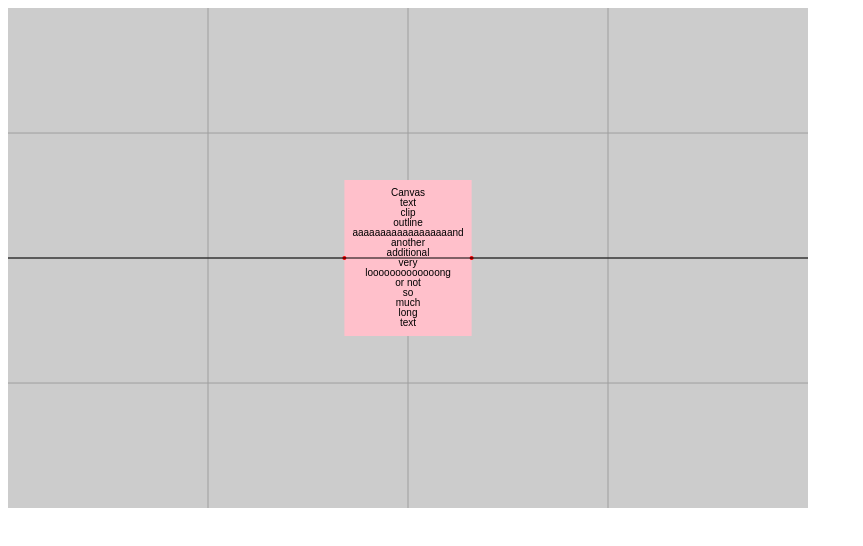
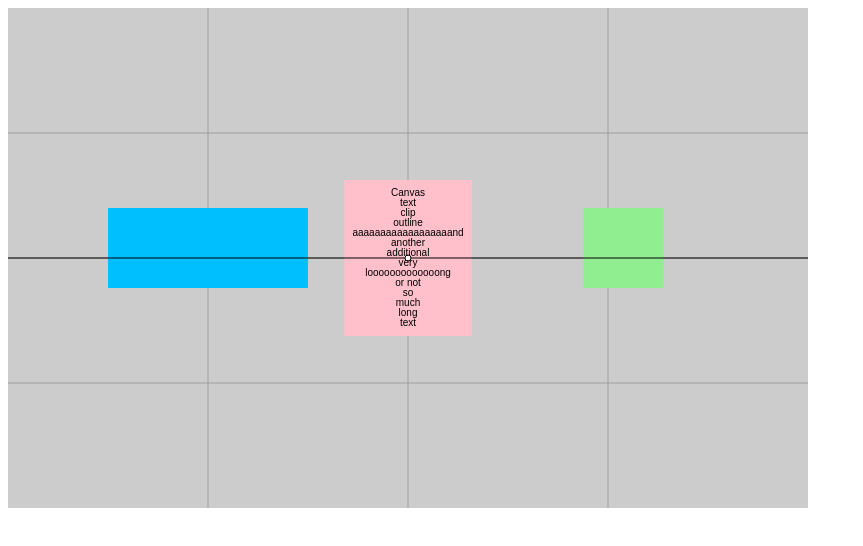
Before and after one commit to i-demidov-parc/canvas_text_clip_outline, a plain HTML site: page index.html in a window 1280 px wide. Shown: the whole page, without its empty margins (0-863 px from the left). Drawn offline with Linux system fonts and the light colour scheme.

Commit message:
Первая версия логики обтекания элементов.

```diff
--- a/index.html
+++ b/index.html
@@ -4,7 +4,7 @@
         <meta charset="utf-8">
         <title>Canvas text clip outline</title>
 
-        <script type="text/javascript" src="script2.js"></script>
+        <script type="text/javascript" src="script3.js"></script>
     </head>
     <body>
         <canvas width="800" height="500" id="canvas"></canvas>
--- /dev/null
+++ b/script3.js
@@ -0,0 +1,443 @@
+window.onload = function () {
+    var ctx = canvas.getContext('2d');
+    var dragging = false;
+    var canvasX = canvas.offsetLeft;
+    var canvasY = canvas.offsetTop;
+    var fontSize = parseInt(ctx.font.match(/\d+/), 10);
+    var lineHeight = fontSize * 1;
+    var text = 'Canvas text clip outline aaaaaaaaaaaaaaaaaand another additional very looooooooooooong or not so much long text';
+    var maxStringWidth = 30;
+    var padding = 8;
+    var textArr = text.split(' ');
+    var verticalHeight = 0;
+    var verticalHalfHeight;
+
+    for (var i = 0, current, next, str; i < textArr.length; i++) {
+        next = textArr[i + 1];
+
+        if (next) {
+            current = textArr[i];
+            str = current + ' ' + next;
+
+            if (ctx.measureText(str).width <= maxStringWidth) {
+                textArr[i] = str;
+                textArr.splice(i + 1, 1);
+                i--;
+            }
+        }
+    }
+
+    (function () {
+        for (var i = 0, imax = textArr.length; i < imax; i++) {
+            verticalHeight += lineHeight;
+        }
+    })();
+
+    verticalHalfHeight = verticalHeight / 2;
+
+    reset();
+
+    document.onmousedown = function (e) {
+        if (e.which === 1) {
+            dragging = true;
+            document.onmousemove(e);
+        } else if (e.which === 2) {
+            reset();
+
+            return false;
+        }
+    };
+
+    document.onmousemove = function (e) {
+        if (e.which === 1) {
+            if (dragging) {
+                draw(e.pageX - canvasX, e.pageY - canvasY);
+            }
+        }
+    };
+
+    document.onmouseup = function (e) {
+        if (e.which === 1) {
+            dragging = false;
+        }
+    };
+
+    function draw (px, py) {
+        var x1 = 0;
+        var y1 = canvas.height / 2;
+        var x2 = px === undefined ? canvas.width : px;
+        var y2 = py === undefined ? canvas.height / 2 : py;
+        var xc = x1 + (x2 - x1) / 2;
+        var yc = y1 + (y2 - y1) / 2;
+
+        var outlineRects = getOutlineRects(xc, yc);
+        var restrictedRects = getRestrictedRects();
+        var rectsOffset = setOutlineRectsOffset(outlineRects, restrictedRects);
+
+        xc += rectsOffset.x;
+        yc += rectsOffset.y;
+
+        var newCenter = setCenterOffset({ xc, yc, x1, y1, x2, y2 }, outlineRects);
+
+        xc = newCenter.x;
+        yc = newCenter.y;
+
+        drawBackgound();
+
+        drawRestrictedAreas(restrictedRects, outlineRects);
+
+        drawOutline(outlineRects, restrictedRects);
+
+        drawRectsIntersectionAreas(restrictedRects, outlineRects);
+
+        drawLine({ x1, y1, x2, y2 }, outlineRects);
+
+        drawTextPoint(xc, yc);
+
+        drawText(xc, yc);
+    }
+
+    function reset () {
+        draw();
+    }
+
+    function getOutlineRects (cx, cy) {
+        var textWidth;
+        var rects = [];
+        var currentRect, prevRect;
+
+        function checkOverPosition () {
+            var overPositionDiff = prevRect ? prevRect.y + prevRect.h - currentRect.y : 0;
+
+            if (overPositionDiff > 0) {
+                if (prevRect.w > currentRect.w) {
+                    currentRect.y += overPositionDiff;
+                    currentRect.h -= overPositionDiff;
+                } else {
+                    prevRect.h -= overPositionDiff;
+
+                    if (prevRect.h <= 0) {
+                        rects.pop();
+
+                        prevRect = rects[rects.length - 1];
+
+                        checkOverPosition();
+                    }
+                }
+            }
+        }
+
+        for (var i = 0, imax = textArr.length; i < imax; i++) {
+            textWidth = ctx.measureText(textArr[i]).width;
+
+            prevRect = currentRect;
+            currentRect = {};
+
+            currentRect.w = textWidth + padding * 2;
+            currentRect.h = lineHeight + padding * 2;
+            currentRect.x = cx - currentRect.w / 2;
+            currentRect.y = cy + lineHeight * i - padding - verticalHalfHeight;
+
+            checkOverPosition();
+
+            if (currentRect.h > 0) {
+                rects.push(currentRect);
+            }
+        }
+
+        var oneRect = {
+            y: rects[0].y,
+            h: rects[rects.length - 1].y - rects[0].y + rects[rects.length - 1].h
+        };
+
+        for (var j = 0, jmax = rects.length; j < jmax; j++) {
+            if (oneRect.x === undefined || rects[j].x < oneRect.x) {
+                oneRect.x = rects[j].x;
+                oneRect.w = rects[j].w;
+            }
+        }
+
+        return [oneRect];
+    }
+
+    function getRestrictedRects () {
+        return [{
+            x: 100,
+            y: 200,
+            w: 200,
+            h: 80,
+            c: 'deepskyblue'
+        }, {
+            x: 575,
+            y: 200,
+            w: 80,
+            h: 80,
+            c: 'lightgreen'
+        }/* , {
+            x: 250,
+            y: 80,
+            w: 150,
+            h: 80,
+            c: 'orange'
+        } */];
+    }
+
+    function drawRestrictedAreas (restrictedRects, outlineRects) {
+        var rRect;
+
+        ctx.beginPath();
+
+        for (var i = 0, imax = restrictedRects.length; i < imax; i++) {
+            rRect = restrictedRects[i];
+
+            ctx.fillStyle = (function () {
+                for (var i = 0, imax = outlineRects.length; i < imax; i++) {
+                    if (checkRectsIntersection(rRect, outlineRects[i])) {
+                        return true;
+                    }
+                }
+
+                return false;
+            })() ? 'red' : rRect.c;
+
+            ctx.fillRect(rRect.x, rRect.y, rRect.w, rRect.h);
+        }
+    }
+
+    function checkRectsIntersection (r1, r2) {
+        var onRight = r2.x > (r1.x + r1.w);
+        var onLeft = r1.x > (r2.x + r2.w);
+        var below = r2.y > (r1.y + r1.h);
+        var above = r1.y > (r2.y + r2.h);
+        var isIntersect = !(onRight || onLeft || below || above);
+
+        return isIntersect;
+    }
+
+    function drawRectsIntersectionAreas (restrictedRects, outlineRects) {
+        var rRect;
+        var oRect;
+        var iRect;
+
+        ctx.beginPath();
+
+        ctx.fillStyle = 'aqua';
+
+        for (var i = 0, imax = restrictedRects.length; i < imax; i++) {
+            rRect = restrictedRects[i];
+
+            for (var j = 0, jmax = outlineRects.length; j < jmax; j++) {
+                oRect = outlineRects[j];
+
+                iRect = getRectsIntersectionArea(rRect, oRect);
+
+                if (iRect) {
+                    ctx.fillRect(iRect.x, iRect.y, iRect.w, iRect.h);
+                }
+            }
+        }
+    }
+
+    function getRectsIntersectionArea (r1, r2) {
+        var x1 = Math.max(r1.x, r2.x);
+        var x2 = Math.min(r1.x + r1.w, r2.x + r2.w);
+        var y1 = Math.max(r1.y, r2.y);
+        var y2 = Math.min(r1.y + r1.h, r2.y + r2.h);
+
+        if (x2 >= x1 && y2 >= y1) {
+            return {
+                x: x1,
+                y: y1,
+                w: x2 - x1,
+                h: y2 - y1
+            };
+        }
+
+        return null;
+    }
+
+    function setOutlineRectsOffset (outlineRects, restrictedRects) {
+        var rRect;
+        var iRect;
+        var isPositiveOffset;
+        var oRect = {
+            y: outlineRects[0].y,
+            h: outlineRects[outlineRects.length - 1].y - outlineRects[0].y + outlineRects[outlineRects.length - 1].h
+        };
+        var result = {
+            x: 0,
+            y: 0
+        };
+        var isHorizontal, axisKey, sideKey;
+
+        for (var i = 0, imax = outlineRects.length; i < imax; i++) {
+            if (oRect.x === undefined || outlineRects[i].x < oRect.x) {
+                oRect.x = outlineRects[i].x;
+                oRect.w = outlineRects[i].w;
+            }
+        }
+
+        for (var j = 0, jmax = restrictedRects.length; j < jmax; j++) {
+            rRect = restrictedRects[j];
+
+            iRect = getRectsIntersectionArea(rRect, oRect);
+
+            if (iRect) {
+                isHorizontal = true; iRect.w < iRect.h;
+
+                if (isHorizontal) {
+                    axisKey = 'x';
+                    sideKey = 'w';
+                } else {
+                    axisKey = 'y';
+                    sideKey = 'h';
+                }
+
+                isPositiveOffset = (oRect[axisKey] + oRect[sideKey] / 2) > (rRect[axisKey] + rRect[sideKey] / 2);
+
+                if (isPositiveOffset) {
+                    result[axisKey] = iRect[sideKey] + rRect[axisKey] + rRect[sideKey] - iRect[axisKey] - iRect[sideKey];
+
+                    if ((rRect[axisKey] - oRect[axisKey]) > 0) {
+                        result[axisKey] += rRect[axisKey] - oRect[axisKey];
+                    }
+                } else {
+                    result[axisKey] = -iRect[sideKey] + rRect[axisKey] - iRect[axisKey];
+
+                    if ((oRect[axisKey] + oRect[sideKey] - rRect[axisKey] - rRect[sideKey]) > 0) {
+                        result[axisKey] -= oRect[axisKey] + oRect[sideKey] - rRect[axisKey] - rRect[sideKey];
+                    }
+                }
+
+                for (var k = 0, kmax = outlineRects.length; k < kmax; k++) {
+                    outlineRects[k][axisKey] += result[axisKey];
+                }
+
+                return result;
+            }
+        }
+
+        return result;
+    }
+
+    function setCenterOffset (points, outlineRects) {
+        var intersection = getLinesIntersection({
+            x: points.xc,
+            y: 0
+        }, {
+            x: points.xc,
+            y: canvas.height
+        }, {
+            x: points.x1,
+            y: points.y1
+        }, {
+            x: points.x2,
+            y: points.y2
+        });
+
+        if (intersection) {
+            var offset = {
+                x: intersection.x - points.xc,
+                y: intersection.y - points.yc,
+            };
+
+            for (var i = 0, imax = outlineRects.length; i < imax; i++) {
+                outlineRects[i].x += offset.x;
+                outlineRects[i].y += offset.y;
+            }
+
+            ctx.fillStyle = 'red';
+
+            ctx.beginPath();
+            ctx.arc(intersection.x, intersection.y, 2, 0, Math.PI * 2);
+            ctx.fill();
+        }
+
+        return intersection;
+    }
+
+    function drawText (cx, cy) {
+        var lineHeightOffset = (lineHeight - fontSize) / 2;
+
+        ctx.beginPath();
+        ctx.fillStyle = '#000';
+        ctx.textAlign = 'center';
+        ctx.textBaseline = 'top';
+
+        for (var i = 0, imax = textArr.length; i < imax; i++) {
+            ctx.fillText(textArr[i], cx, cy + lineHeight * i - verticalHalfHeight + lineHeightOffset);
+        }
+    }
+
+    function drawLine (points, outlineRects) {
+        ctx.beginPath();
+        ctx.moveTo(points.x1, points.y1);
+        ctx.strokeStyle = '#000';
+        ctx.lineTo(points.x2, points.y2);
+        ctx.stroke();
+    }
+
+    function drawOutline (outlineRects, restrictedRects) {
+        ctx.beginPath();
+        ctx.fillStyle = 'pink';
+
+        for (var i = 0, imax = outlineRects.length; i < imax; i++) {
+            ctx.fillRect(outlineRects[i].x, outlineRects[i].y, outlineRects[i].w, outlineRects[i].h);
+        }
+    }
+
+    function drawTextPoint (xc, yc) {
+        ctx.beginPath();
+        ctx.fillStyle = 'white';
+        ctx.strokeWidth = 1;
+
+        ctx.arc(xc, yc, 3, 0, Math.PI * 2);
+
+        ctx.fill();
+        ctx.stroke();
+    }
+
+    function drawBackgound () {
+        ctx.beginPath();
+        ctx.fillStyle = '#ccc';
+        ctx.fillRect(0, 0, canvas.width, canvas.height);
+
+        ctx.beginPath();
+        ctx.strokeStyle = '#9e9e9e';
+        ctx.moveTo(canvas.width / 2, 0);
+        ctx.lineTo(canvas.width / 2, canvas.height);
+        ctx.moveTo(0, canvas.height / 2);
+        ctx.lineTo(canvas.width, canvas.height / 2);
+
+        ctx.moveTo(canvas.width / 4, 0);
+        ctx.lineTo(canvas.width / 4, canvas.height);
+        ctx.moveTo(0, canvas.height / 4);
+        ctx.lineTo(canvas.width, canvas.height / 4);
+
+        ctx.moveTo((canvas.width / 4) * 3, 0);
+        ctx.lineTo((canvas.width / 4) * 3, canvas.height);
+        ctx.moveTo(0, (canvas.height / 4) * 3);
+        ctx.lineTo(canvas.width, (canvas.height / 4) * 3);
+
+        ctx.stroke();
+    }
+
+    function getLinesIntersection (ps1, pe1, ps2, pe2) {
+        var a1 = pe1.y - ps1.y;
+        var b1 = ps1.x - pe1.x;
+        var a2 = pe2.y - ps2.y;
+        var b2 = ps2.x - pe2.x;
+        var delta = a1 * b2 - a2 * b1;
+
+        if (delta === 0) return null;
+
+        var c2 = a2 * ps2.x + b2 * ps2.y;
+        var c1 = a1 * ps1.x + b1 * ps1.y;
+        var invdelta = 1 / delta;
+
+        return {
+            x: (b2 * c1 - b1 * c2) * invdelta,
+            y: (a1 * c2 - a2 * c1) * invdelta
+        };
+    }
+};
```
